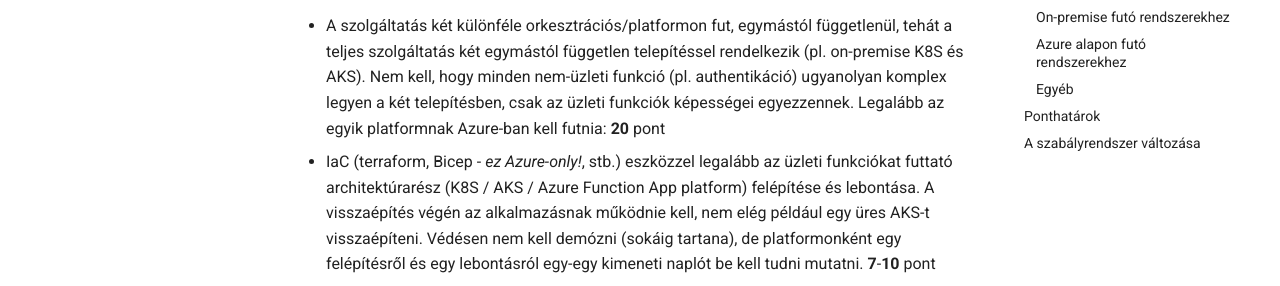
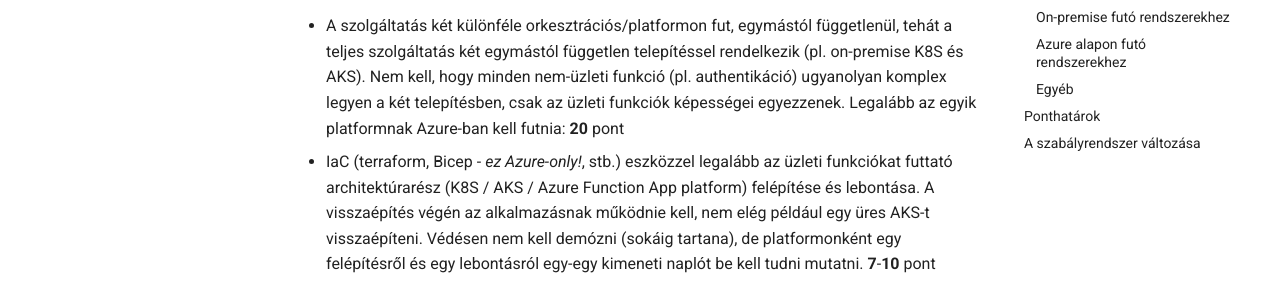
Before and after one commit to bmeviaumb11/skalazhato, an MkDocs documentation site: the page built from docs/homework/pontrendszer.md, in a window 1280 px wide and 900 px high, scrolled down 2900 px. Shown: the part 244-530 px from the top of the window. Built offline with MkDocs 1.6.1 and Material for MkDocs 9.7.7, drawn with Linux system fonts in a browser that asks for light colours; comment, search, counter and statistics services are not loaded.

Commit message:
typo fix

```diff
--- a/docs/homework/pontrendszer.md
+++ b/docs/homework/pontrendszer.md
@@ -74,7 +74,7 @@ További szabályok:
 
 ### Általános és cross-technológia
 
-- A szolgáltatás két különféle orkesztrációs/platformon fut, egymástól függetlenül, tehát a teljes szolgáltatás két egymástól független telepítéssel rendelkezik (pl. on-premise K8S és AKS). Nem kell, hogy minden nem-üzleti funkció (pl. authentikáció) ugyanolyan komplex legyen a két telepítésben, csak az üzleti funkciók képességei egyezzennek. Legalább az egyik platformnak Azure-ban kell futnia: **20** pont
+- A szolgáltatás két különféle orkesztrációs/platformon fut, egymástól függetlenül, tehát a teljes szolgáltatás két egymástól független telepítéssel rendelkezik (pl. on-premise K8S és AKS). Nem kell, hogy minden nem-üzleti funkció (pl. authentikáció) ugyanolyan komplex legyen a két telepítésben, csak az üzleti funkciók képességei egyezzenek. Legalább az egyik platformnak Azure-ban kell futnia: **20** pont
 
 - IaC (terraform, Bicep - *ez Azure-only!*, stb.) eszközzel legalább az üzleti funkciókat futtató architektúrarész (K8S / AKS / Azure Function App platform) felépítése és lebontása. A visszaépítés végén az alkalmazásnak működnie kell, nem elég például egy üres AKS-t visszaépíteni. Védésen nem kell demózni (sokáig tartana), de platformonként egy felépítésről és egy lebontásról egy-egy kimeneti naplót be kell tudni mutatni. **7**-**10** pont
 
```
